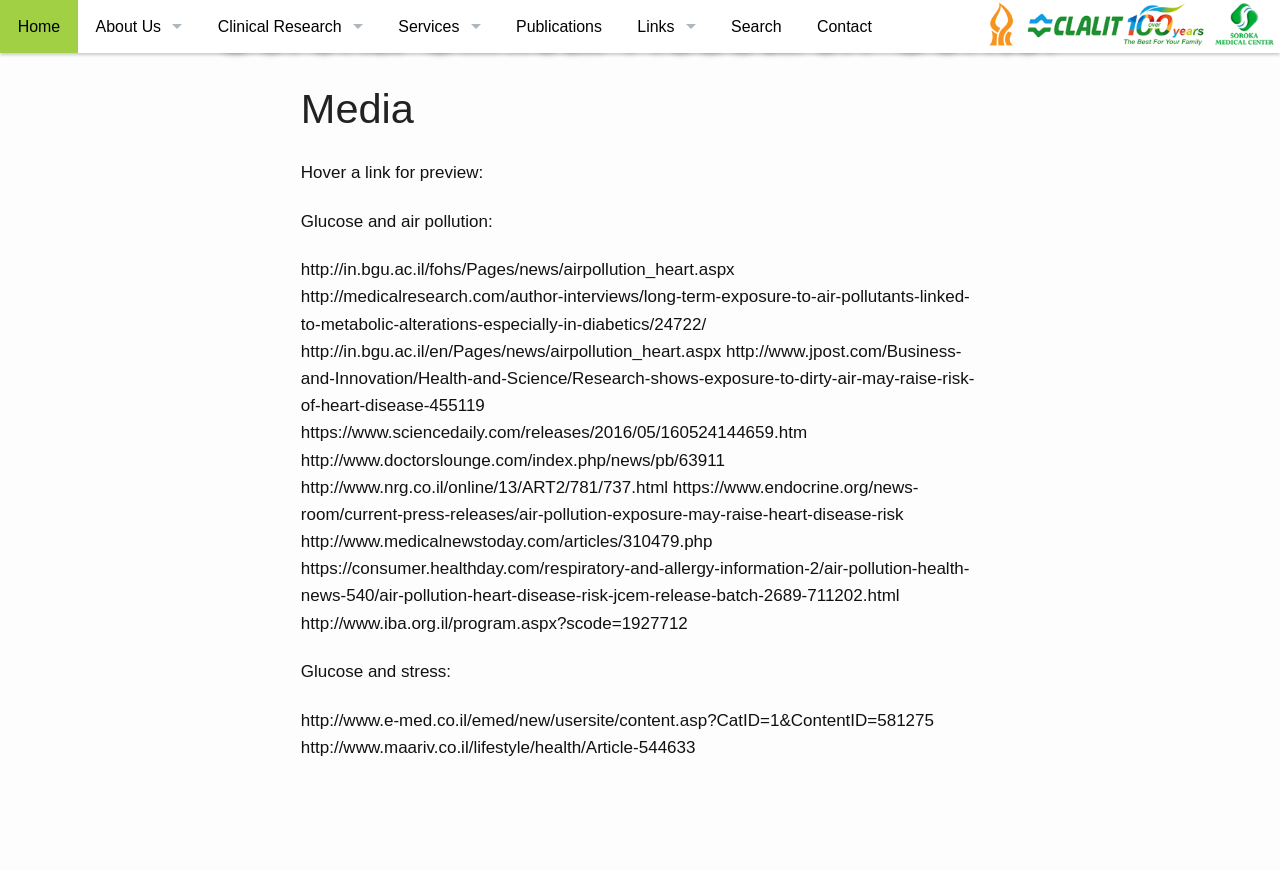
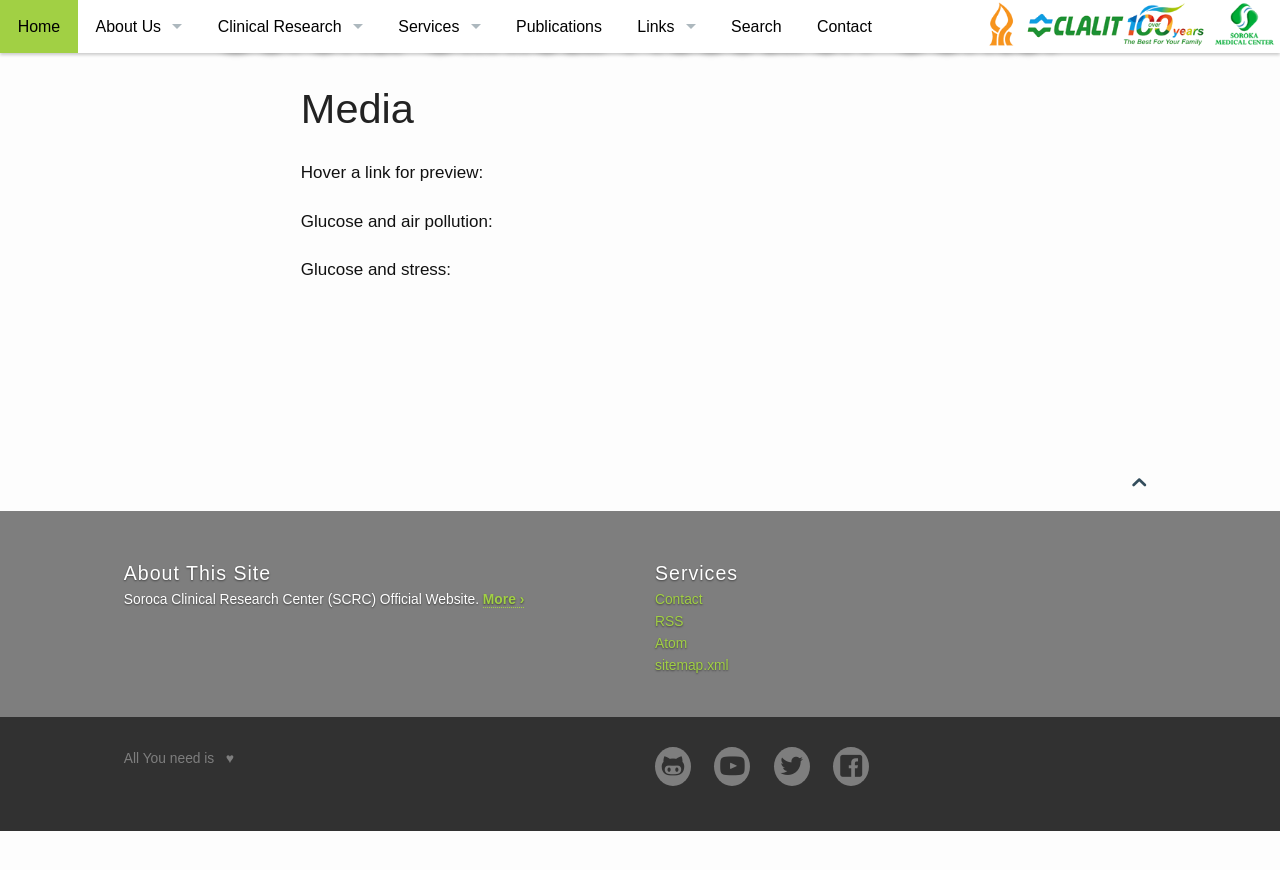
Before and after one commit to vsevkayf/OmarKhayyam, a Jekyll site: the page built from pages/media.md, in a window 1280 px wide and 900 px high, scrolled down 333 px. Shown: the top 870 px of the window. Built offline with Jekyll 4.4.1, drawn with Linux system fonts in a browser that asks for light colours; nearby versions of some CDN libraries; some web fonts are replaced; after the commit the page ends 1164 px from its top, so only the background shows below that.

Commit message:
Update media.md

```diff
--- a/pages/media.md
+++ b/pages/media.md
@@ -15,34 +15,56 @@
 Glucose and air pollution:
 
 <p id="p1">
-http://in.bgu.ac.il/fohs/Pages/news/airpollution_heart.aspx
+<a href="http://in.bgu.ac.il/fohs/Pages/news/airpollution_heart.aspx"></a>
+</p>
 
-http://medicalresearch.com/author-interviews/long-term-exposure-to-air-pollutants-linked-to-metabolic-alterations-especially-in-diabetics/24722/
+<p id="p1">
+<a href="http://medicalresearch.com/author-interviews/long-term-exposure-to-air-pollutants-linked-to-metabolic-alterations-especially-in-diabetics/24722/"></a>
+</p>
 
-http://in.bgu.ac.il/en/Pages/news/airpollution_heart.aspx
+<p id="p1">
+<a href="http://in.bgu.ac.il/en/Pages/news/airpollution_heart.aspx"></a>
+</p>
 
-http://www.jpost.com/Business-and-Innovation/Health-and-Science/Research-shows-exposure-to-dirty-air-may-raise-risk-of-heart-disease-455119
+<p id="p1">
+<a href="http://www.jpost.com/Business-and-Innovation/Health-and-Science/Research-shows-exposure-to-dirty-air-may-raise-risk-of-heart-disease-455119"></a>
+</p>
 
-https://www.sciencedaily.com/releases/2016/05/160524144659.htm
+<p id="p1">
+<a href="https://www.sciencedaily.com/releases/2016/05/160524144659.htm"></a>
+</p>
 
-http://www.doctorslounge.com/index.php/news/pb/63911
+<p id="p1">
+<a href="http://www.doctorslounge.com/index.php/news/pb/63911"></a>
+</p>
 
-http://www.nrg.co.il/online/13/ART2/781/737.html
+<p id="p1">
+<a href="http://www.nrg.co.il/online/13/ART2/781/737.html"></a>
+</p>
 
-https://www.endocrine.org/news-room/current-press-releases/air-pollution-exposure-may-raise-heart-disease-risk
+<p id="p1">
+<a href="https://www.endocrine.org/news-room/current-press-releases/air-pollution-exposure-may-raise-heart-disease-risk"></a>
+</p>
 
-http://www.medicalnewstoday.com/articles/310479.php
+<p id="p1">
+<a href="http://www.medicalnewstoday.com/articles/310479.php"></a>
+</p>
 
-https://consumer.healthday.com/respiratory-and-allergy-information-2/air-pollution-health-news-540/air-pollution-heart-disease-risk-jcem-release-batch-2689-711202.html
+<p id="p1">
+<a href="https://consumer.healthday.com/respiratory-and-allergy-information-2/air-pollution-health-news-540/air-pollution-heart-disease-risk-jcem-release-batch-2689-711202.html"></a>
+</p>
 
-http://www.iba.org.il/program.aspx?scode=1927712
+<p id="p1">
+<a href="http://www.iba.org.il/program.aspx?scode=1927712"></a>
 </p>
 
 
 Glucose and stress:
 
 <p id="p1">
-http://www.e-med.co.il/emed/new/usersite/content.asp?CatID=1&ContentID=581275
+<a href="http://www.e-med.co.il/emed/new/usersite/content.asp?CatID=1&ContentID=581275"></a>
+</p>
 
-http://www.maariv.co.il/lifestyle/health/Article-544633
+<p id="p1">
+<a href="http://www.maariv.co.il/lifestyle/health/Article-544633"></a>
 </p>
```
